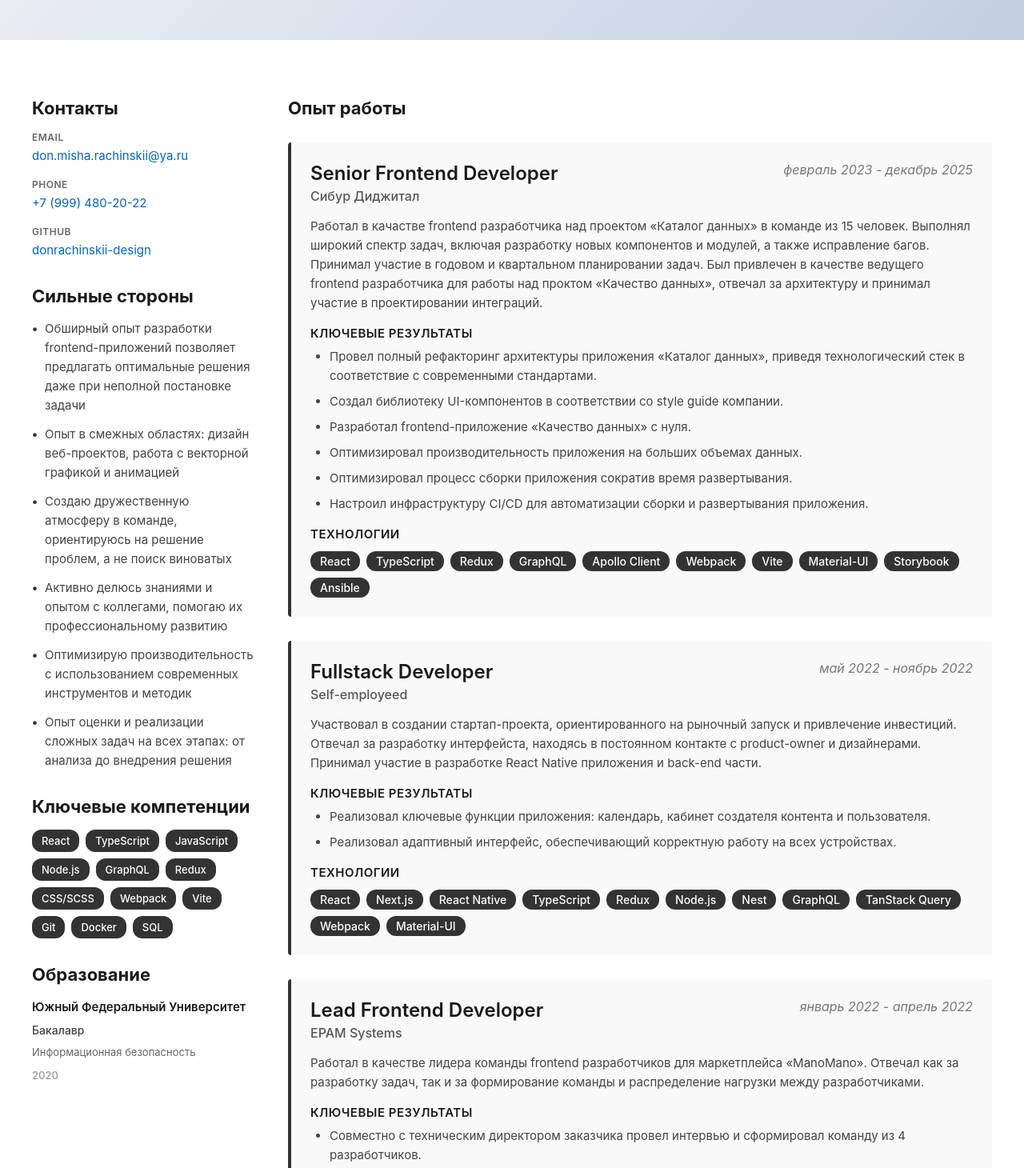
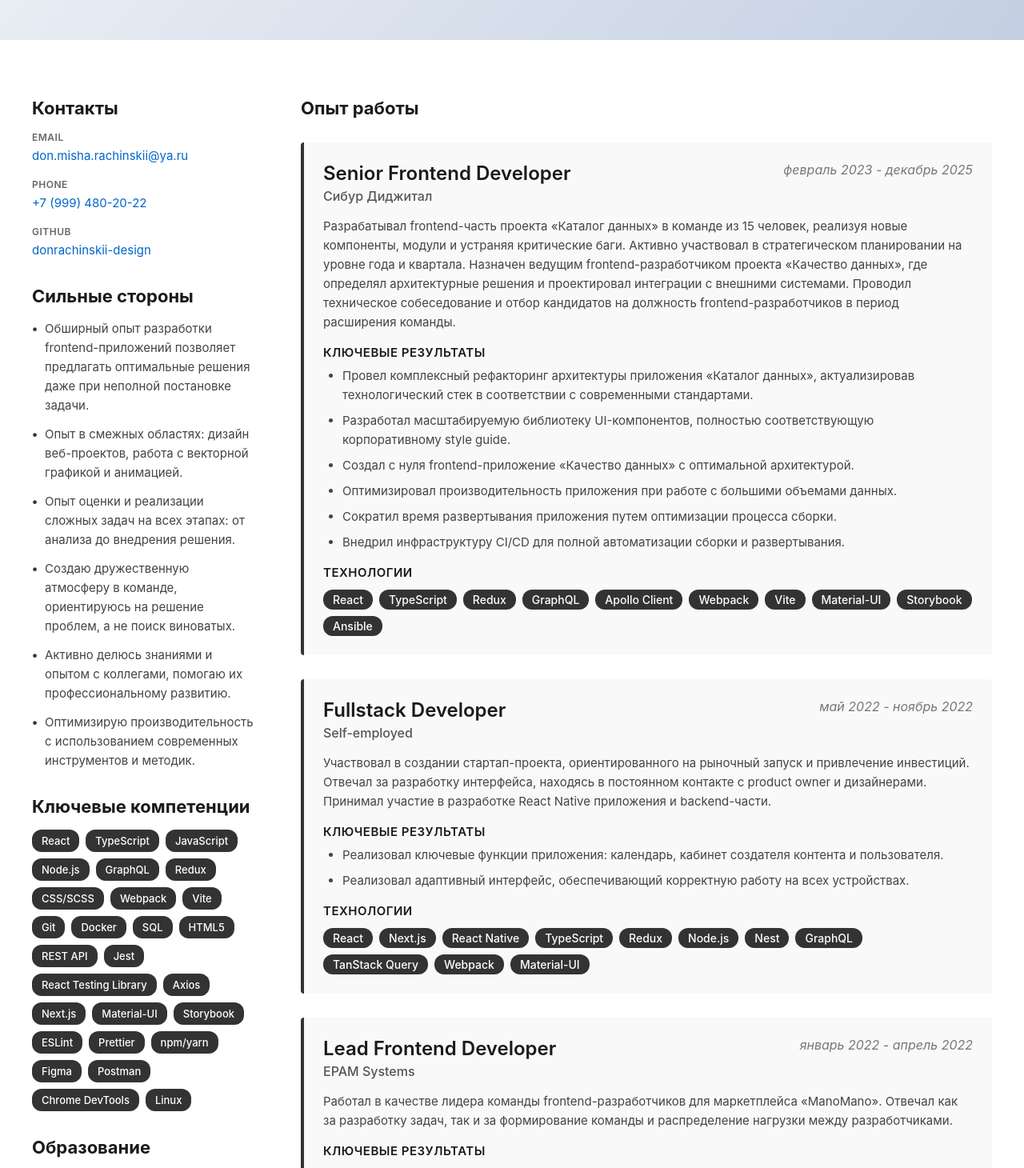
Before and after one commit to donrachinskii-design/The-CV, a React (Vite) app: page / in a window 1280 px wide. Shown: the part 420-1880 px from the top of the page at 80% size. Built offline with nearby package versions, Linux system fonts and the light colour scheme; the HTML template or start-up script is replaced by a standard one.

Commit message:
feat: add strengths, skills and education sections to sidebar

```diff
--- a/src/components/Content/Content.css
+++ b/src/components/Content/Content.css
@@ -5,7 +5,7 @@
 
 .content-wrapper {
   display: flex;
-  gap: 40px;
+  gap: 56px;
   max-width: 1200px;
   margin: 0 auto;
 }
--- a/src/components/Content/Content.jsx
+++ b/src/components/Content/Content.jsx
@@ -10,18 +10,18 @@ const experiences = [
     position: 'Senior Frontend Developer',
     period: 'февраль 2023 - декабрь 2025',
     description: `
-      Работал в качастве frontend разработчика над проектом «Каталог данных» в команде из 15 человек.
-      Выполнял широкий спектр задач, включая разработку новых компонентов и модулей, а также исправление багов.
-      Принимал участие в годовом и квартальном планировании задач.
-      Был привлечен в качестве ведущего frontend разработчика для работы над проктом «Качество данных», отвечал за архитектуру и принимал участие в проектировании интеграций.
+      Разрабатывал frontend-часть проекта «Каталог данных» в команде из 15 человек, реализуя новые компоненты, модули и устраняя критические баги.
+      Активно участвовал в стратегическом планировании на уровне года и квартала.
+      Назначен ведущим frontend-разработчиком проекта «Качество данных», где определял архитектурные решения и проектировал интеграции с внешними системами.
+      Проводил техническое собеседование и отбор кандидатов на должность frontend-разработчиков в период расширения команды.
     `,
     keyResults: [
-      'Провел полный рефакторинг архитектуры приложения «Каталог данных», приведя технологический стек в соответствие с современными стандартами.',
-      'Создал библиотеку UI-компонентов в соответствии со style guide компании.',
-      'Разработал frontend-приложение «Качество данных» с нуля.',
-      'Оптимизировал производительность приложения на больших объемах данных.',
-      'Оптимизировал процесс сборки приложения сократив время развертывания.',
-      'Настроил инфраструктуру CI/CD для автоматизации сборки и развертывания приложения.',
+      'Провел комплексный рефакторинг архитектуры приложения «Каталог данных», актуализировав технологический стек в соответствии с современными стандартами.',
+      'Разработал масштабируемую библиотеку UI-компонентов, полностью соответствующую корпоративному style guide.',
+      'Создал с нуля frontend-приложение «Качество данных» с оптимальной архитектурой.',
+      'Оптимизировал производительность приложения при работе с большими объемами данных.',
+      'Сократил время развертывания приложения путем оптимизации процесса сборки.',
+      'Внедрил инфраструктуру CI/CD для полной автоматизации сборки и развертывания.',
     ],
     technologies: [
       'React',
@@ -38,17 +38,17 @@ const experiences = [
   },
   {
     id: 2,
-    company: 'Self-employeed',
+    company: 'Self-employed',
     position: 'Fullstack Developer',
     period: 'май 2022 - ноябрь 2022',
     description: `
       Участвовал в создании стартап-проекта, ориентированного на рыночный запуск и привлечение инвестиций.
-      Отвечал за разработку интерфейста, находясь в постоянном контакте с product-owner и дизайнерами.
-      Принимал участие в разработке React Native приложения и back-end части.
+      Отвечал за разработку интерфейса, находясь в постоянном контакте с product owner и дизайнерами.
+      Принимал участие в разработке React Native приложения и backend-части.
     `,
     keyResults: [
       'Реализовал ключевые функции приложения: календарь, кабинет создателя контента и пользователя.',
-      'Реализовал адаптивный интерфейc, обеспечивающий корректную работу на всех устройствах.',
+      'Реализовал адаптивный интерфейс, обеспечивающий корректную работу на всех устройствах.',
     ],
     technologies: [
       'React',
@@ -70,7 +70,7 @@ const experiences = [
     position: 'Lead Frontend Developer',
     period: 'январь 2022 - апрель 2022',
     description: `
-      Работал в качестве лидера команды frontend разработчиков для маркетплейса «ManoMano».
+      Работал в качестве лидера команды frontend-разработчиков для маркетплейса «ManoMano».
       Отвечал как за разработку задач, так и за формирование команды и распределение нагрузки между разработчиками.
     `,
     keyResults: [
@@ -87,7 +87,7 @@ const experiences = [
     description: (
       <span>
         Начал карьеру со стажировки, которая переросла в должность junior
-        fullstack разработчика. Работал более чем на 10 проектах в качестве
+        fullstack-разработчика. Работал более чем на 10 проектах в качестве
         outstaff-сотрудника, включая длительную разработку платформ{' '}
         <a
           href="https://salonultimate.com"
@@ -105,7 +105,7 @@ const experiences = [
           fieldcode.com
         </a>
         . Активно развивался через обучение и менторство коллег, что привело к
-        повышению до middle fullstack разработчика.
+        повышению до middle fullstack-разработчика.
       </span>
     ),
     keyResults: [
--- a/src/components/Sidebar/Sidebar.css
+++ b/src/components/Sidebar/Sidebar.css
@@ -86,11 +86,6 @@
   border-radius: 12px;
   font-size: 13px;
   font-weight: 500;
-  transition: all 150ms ease;
-}
-
-.skill-tag:hover {
-  background-color: #1a1a1a;
 }
 
 /* Образование */
--- a/src/components/Sidebar/Sidebar.jsx
+++ b/src/components/Sidebar/Sidebar.jsx
@@ -1,12 +1,19 @@
-
 import React from 'react';
 import './Sidebar.css';
 
 function Sidebar() {
   const contacts = [
-    { label: 'Email', value: 'don.misha.rachinskii@ya.ru', href: 'mailto:don.misha.rachinskii@ya.ru' },
+    {
+      label: 'Email',
+      value: 'don.misha.rachinskii@ya.ru',
+      href: 'mailto:don.misha.rachinskii@ya.ru',
+    },
     { label: 'Phone', value: '+7 (999) 480-20-22', href: 'tel:+79994802022' },
-    { label: 'GitHub', value: 'donrachinskii-design', href: 'https://github.com/donrachinskii-design' },
+    {
+      label: 'GitHub',
+      value: 'donrachinskii-design',
+      href: 'https://github.com/donrachinskii-design',
+    },
   ];
 
   const skills = [
@@ -22,15 +29,30 @@ function Sidebar() {
     'Git',
     'Docker',
     'SQL',
+    'HTML5',
+    'REST API',
+    'Jest',
+    'React Testing Library',
+    'Axios',
+    'Next.js',
+    'Material-UI',
+    'Storybook',
+    'ESLint',
+    'Prettier',
+    'npm/yarn',
+    'Figma',
+    'Postman',
+    'Chrome DevTools',
+    'Linux',
   ];
 
   const strengths = [
-    'Обширный опыт разработки frontend-приложений позволяет предлагать оптимальные решения даже при неполной постановке задачи',
-    'Опыт в смежных областях: дизайн веб-проектов, работа с векторной графикой и анимацией',
-    'Создаю дружественную атмосферу в команде, ориентируюсь на решение проблем, а не поиск виноватых',
-    'Активно делюсь знаниями и опытом с коллегами, помогаю их профессиональному развитию',
-    'Оптимизирую производительность с использованием современных инструментов и методик',
-    'Опыт оценки и реализации сложных задач на всех этапах: от анализа до внедрения решения',
+    'Обширный опыт разработки frontend-приложений позволяет предлагать оптимальные решения даже при неполной постановке задачи.',
+    'Опыт в смежных областях: дизайн веб-проектов, работа с векторной графикой и анимацией.',
+    'Опыт оценки и реализации сложных задач на всех этапах: от анализа до внедрения решения.',
+    'Создаю дружественную атмосферу в команде, ориентируюсь на решение проблем, а не поиск виноватых.',
+    'Активно делюсь знаниями и опытом с коллегами, помогаю их профессиональному развитию.',
+    'Оптимизирую производительность с использованием современных инструментов и методик.',
   ];
 
   const education = [
@@ -40,13 +62,18 @@ function Sidebar() {
       degree: 'Бакалавр',
       field: 'Информационная безопасность',
       year: '2020',
-    }
+    },
   ];
 
   const renderContactValue = (contact) => {
     if (contact.href) {
       return (
-        <a href={contact.href} target="_blank" rel="noopener noreferrer" className="contact-link">
+        <a
+          href={contact.href}
+          target="_blank"
+          rel="noopener noreferrer"
+          className="contact-link"
+        >
           {contact.value}
         </a>
       );
```
